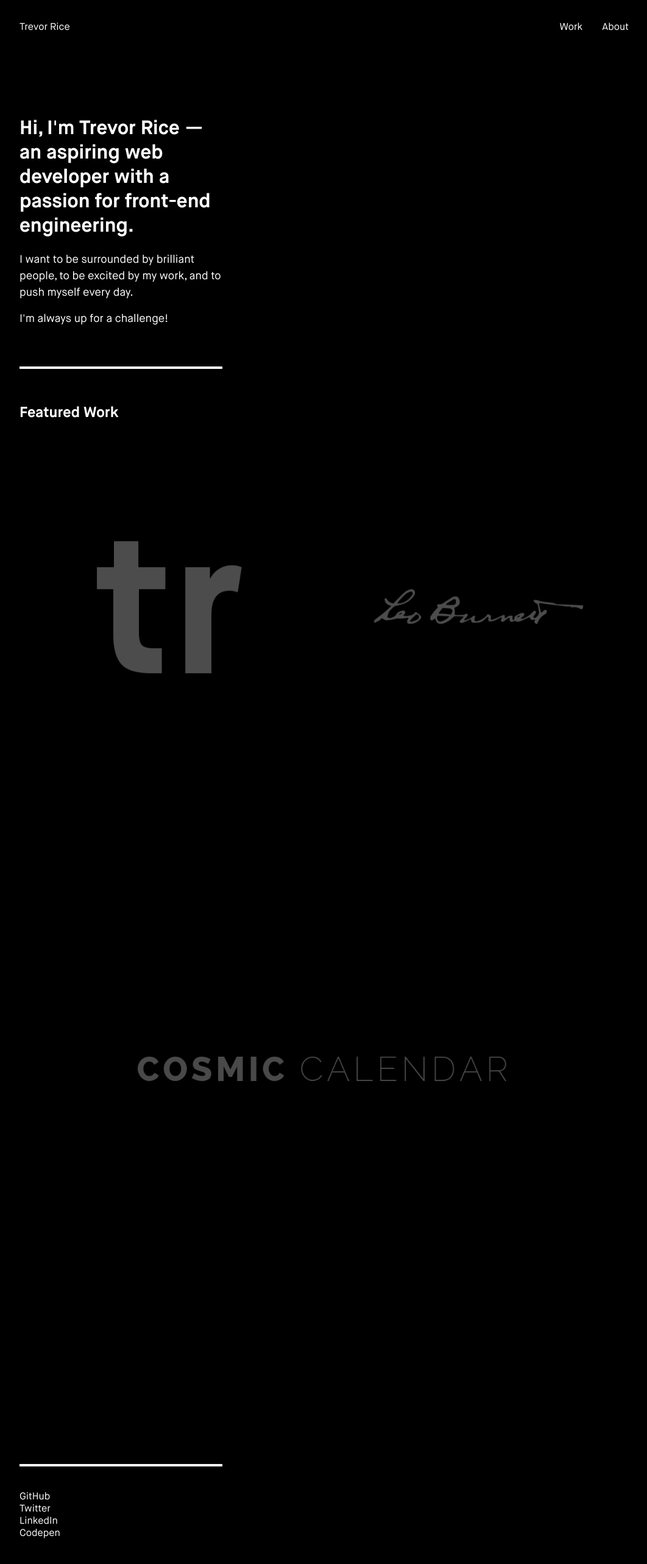
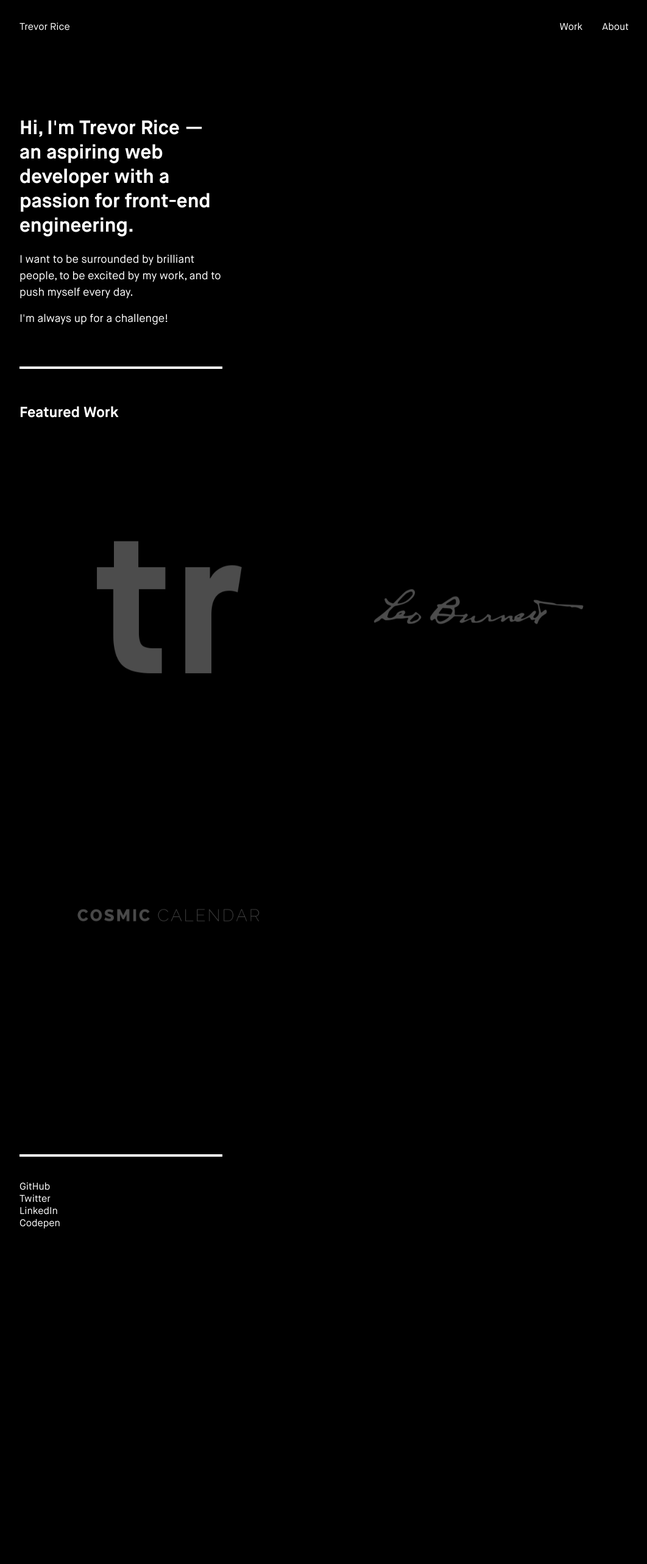
Before and after one commit to TrevorRice/trevrice.com, a Jekyll site: the page built from index.html, in a window 1280 px wide. Shown: the whole page at 61% size, without its empty margins (108-1170 px from the left). Built offline with Jekyll 4.4.1, drawn with Linux system fonts in a browser that asks for light colours; Markdown is read by kramdown in place of the engine named in the settings; after the commit the page ends 2057 px from its top, so only the background shows below that.

Commit message:
Fixed work layout

```diff
--- a/assets/css/main.css
+++ b/assets/css/main.css
@@ -516,10 +516,10 @@ footer {
   margin: -1em 0 1em -1em; }
 
 .project {
-  -webkit-box-flex: 1;
-  -webkit-flex: 1 0 -webkit-calc(50% - 2em);
-      -ms-flex: 1 0 calc(50% - 2em);
-          flex: 1 0 calc(50% - 2em);
+  -webkit-box-flex: 0;
+  -webkit-flex: 0 0 -webkit-calc(50% - 1em);
+      -ms-flex: 0 0 calc(50% - 1em);
+          flex: 0 0 calc(50% - 1em);
   padding: 1em 0 0 1em;
   overflow: hidden; }
   .project figure {
--- a/assets/css/pages/_work.scss
+++ b/assets/css/pages/_work.scss
@@ -12,7 +12,7 @@
 }
 
 .project {
-	flex: 1 0 calc(50% - 2em);
+	flex: 0 0 calc(50% - 1em);
 	padding: 1em 0 0 1em;
 	overflow: hidden;
 
```
